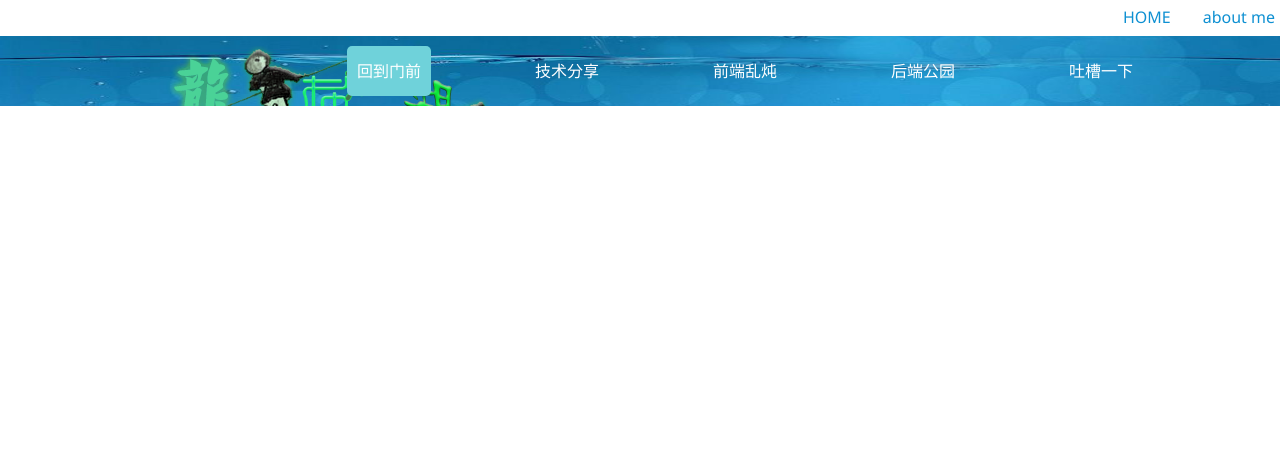
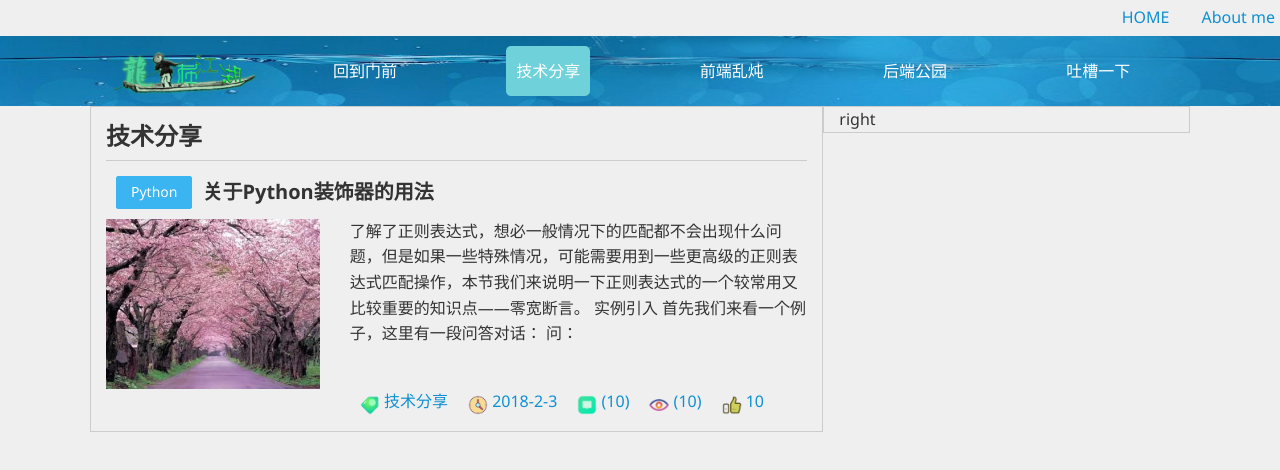
Before and after one commit to humorliang/BlogTemplates, a website: page page.html in a window 1280 px wide. Drawn offline with nearby package versions, Linux system fonts and the light colour scheme; files whose address does not match are found by name.

Commit message:
page.html

```diff
--- a/css/page.css
+++ b/css/page.css
@@ -1,5 +1,15 @@
 /* 公共样式 */
+body {
+    background: #efefef;
+}
+img{
+    width: 100%;
+}
 
+ul {
+    list-style: none;
+    padding: 0;
+}
 
 .am-g-fixed {
     max-width: 1100px;
@@ -13,7 +23,7 @@
 
 /* 头部导航 */
 
-.main-warp .logo img {
+.con-warp .logo img {
     max-width: 150px;
     width: 100%;
 }
@@ -53,3 +63,28 @@ header nav li {
 header nav li a:hover {
     color: #efefef;
 }
+
+/* 主要内容 */
+@media only screen and (min-width: 641px){
+    .am-g-fixed{
+        min-width: 1050px;
+    }
+}
+.main-con>div{
+    border: 1px solid #ccc;
+}
+/*标题 */
+.border-bottom{
+    border-bottom: 1px solid #ccc;
+}
+
+/* 文章列表项 */
+.post-con-footer li>a {
+    margin: 0 10px;
+}
+.post-con-footer li a img{
+    display: inline-block;
+    height: 20px;
+    width: 20px;
+    vertical-align: bottom;
+}
--- /dev/null
+++ b/js/header.js
@@ -0,0 +1,11 @@
+// 导航鼠标hover样式
+$(document).ready(function () {
+    $('header li a').on({
+        mouseover: function () {
+            $(this).addClass('active');
+        },
+        mouseout: function () {
+            $(this).removeClass('active');
+        }
+    })
+});
--- a/page.html
+++ b/page.html
@@ -1,17 +1,20 @@
 <!DOCTYPE html>
 <html lang="en">
+
 <head>
     <meta charset="UTF-8">
     <meta name="viewport" content="width=device-width, initial-scale=1.0">
     <meta http-equiv="X-UA-Compatible" content="ie=edge">
     <link rel="stylesheet" href="./node_modules/amazeui/dist/css/amazeui.min.css">
+    <link rel="stylesheet" href="./css/iconfont.css">
     <link rel="stylesheet" href="./css/page.css">
     <title>技术分享</title>
 </head>
+
 <body>
-    <div class="con-wrap">
+    <div class="con-warp">
         <div class="header-top am-cf am-padding-xs">
-            <a href="#" class="am-fr">about&nbsp;me</a>
+            <a href="#" class="am-fr">About&nbsp;me</a>
             <a href="#" class="am-fr am-margin-right-xl">HOME</a>
         </div>
         <header>
@@ -21,10 +24,10 @@
                         <img src="./images/logo.png" alt="logo">
                     </li>
                     <li class="am-u-md-2">
-                        <a href="#" class=" active">回到门前</a>
+                        <a href="#">回到门前</a>
                     </li>
                     <li class="am-u-md-2">
-                        <a href="#">技术分享</a>
+                        <a href="#" class="active">技术分享</a>
                     </li>
                     <li class="am-u-md-2">
                         <a href="#">前端乱炖</a>
@@ -38,6 +41,77 @@
                 </ul>
             </nav>
         </header>
+        <div class="main-con am-g am-g-fixed">
+            <div class="con-left am-u-md-8">
+                <div class="con-left-title">
+                    <h1 class="am-margin-top-sm am-margin-bottom-sm am-padding-bottom-xs border-bottom">技术分享</h1>
+                </div>
+                <div class="con-left-list">
+                    <ul>
+                        <li>
+                            <div class="post-title am-cf am-margin-xs am-padding-xs">
+                                <a href="#" class="am-fl am-margin-right-sm am-btn am-btn-secondary am-radius am-btn-sm">Python</a>
+                                <h2 class="am-fl am-margin-0">关于Python装饰器的用法</h2>
+                            </div>
+                            <div class="post-con">
+                                <div class="post-con-middle am-g">
+                                    <div class="am-u-md-4">
+                                        <img src="./images/post.jpg" alt="">
+                                    </div>
+                                    <div class="am-u-md-8">
+                                        <p>了解了正则表达式，想必一般情况下的匹配都不会出现什么问题，但是如果一些特殊情况，可能需要用到一些更高级的正则表达式匹配操作，本节我们来说明一下正则表达式的一个较常用又比较重要的知识点——零宽断言。
+                                            实例引入 首先我们来看一个例子，这里有一段问答对话： 问：
+                                        </p>
+                                    </div>
+                                </div>
+                                <div class="post-con-footer am-g">
+                                    <div class="am-u-md-4"></div>
+                                    <ul class="am-u-md-8 am-margin-0 am-cf">
+                                        <li class="am-fl">
+                                            <a href="#">
+                                                <img src="./images/biaoqian.png" alt="">
+                                                <span>技术分享</span>
+                                            </a>
+                                        </li>
+                                        <li class="am-fl">
+                                            <a href="#">
+                                                <img src="./images/time.png" alt="">
+                                                <time>2018-2-3</time>
+                                            </a>
+                                        </li>
+                                        <li class="am-fl">
+                                            <a href="#">
+                                                <img src="./images/comment.png" alt="">
+                                                <span>(10)</span>
+                                            </a>
+                                        </li>
+                                        <li class="am-fl">
+                                            <a href="#">
+                                                <img src="./images/watch.png" alt="">
+                                                <span>(10)</span>
+                                            </a>
+                                        </li>
+                                        <li class="am-fl">
+                                            <a href="#">
+                                                <img src="./images/zan.png" alt="">
+                                                <sapn>10</sapn>
+                                            </a>
+                                        </li>
+
+                                    </ul>
+                                </div>
+                            </div>
+                        </li>
+
+                    </ul>
+                </div>
+            </div>
+            <div class="con-right am-u-md-4">right</div>
+        </div>
     </div>
+
+    <script src="./node_modules/jquery/dist/jquery.min.js"></script>
+    <script src="./js/header.js"></script>
 </body>
+
 </html>
--- /dev/null
+++ b/text.txt
@@ -0,0 +1 @@
+真的码
```
Also changed, not shown: css/iconfont.css (+55 -24 lines), index.html (+15 -2 lines), images/biaoqian.png (added), images/comment.png (added), images/time.png (added), images/watch.png (added), images/zan.png (added), 1 other file.
